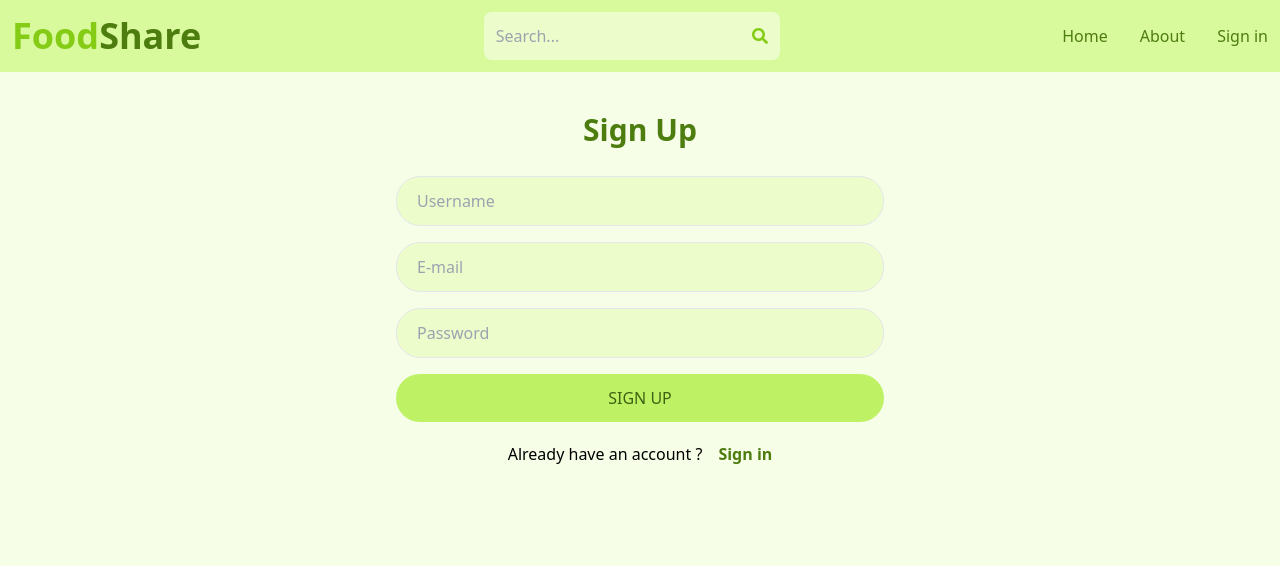
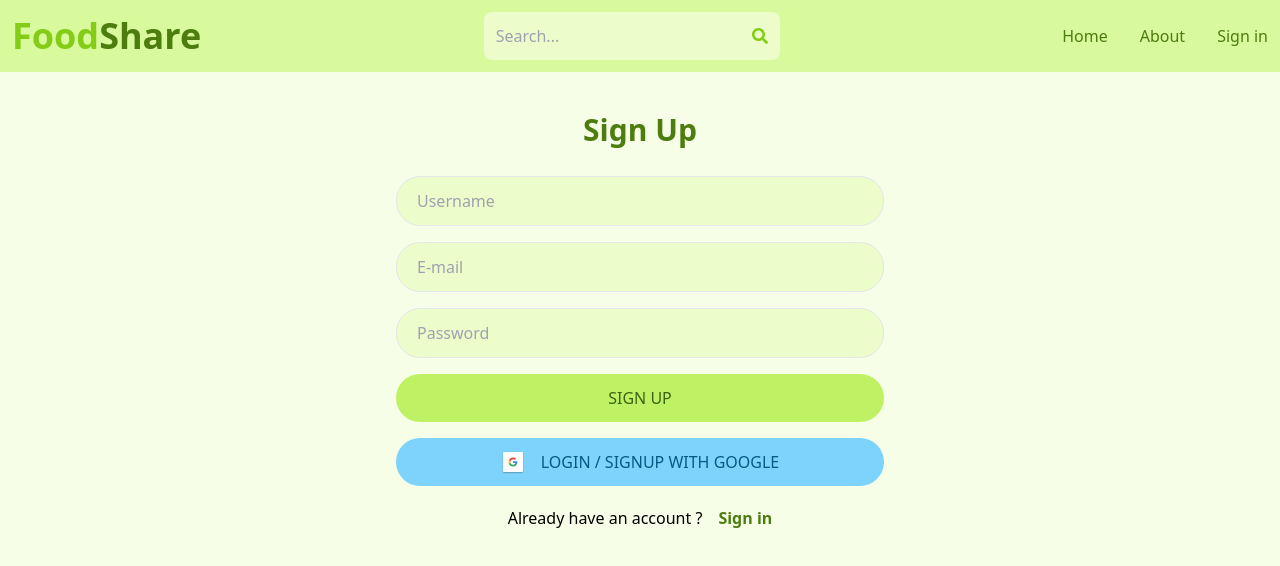
Before and after one commit to CJC0DeS/food-share, a React (Vite) app in the folder client/: page /sign-up in a window 1280 px wide. Shown: the top 566 px of the page. Built offline with nearby package versions, Linux system fonts and the light colour scheme; no server answers.

Commit message:
feat: Implement sign-with-google functionality[FE]

```diff
--- a/client/package.json
+++ b/client/package.json
@@ -11,6 +11,7 @@
   },
   "dependencies": {
     "@reduxjs/toolkit": "^2.2.6",
+    "firebase": "^10.12.2",
     "react": "^18.2.0",
     "react-dom": "^18.2.0",
     "react-icons": "^5.2.1",
--- /dev/null
+++ b/client/src/components/GoogleAuth.jsx
@@ -0,0 +1,44 @@
+import React from "react";
+import { useNavigate } from "react-router-dom";
+import GoogleImg from "../assets/images/google-logo.png";
+import { GoogleAuthProvider, getAuth, signInWithPopup } from "firebase/auth";
+import { app } from "../firebase";
+import { useDispatch } from "react-redux";
+import { setUser } from "../redux/user/userSlice";
+
+export default function GoogleAuth() {
+  const dispatch = useDispatch();
+  const nav = useNavigate();
+  const handleGoogleBtnClick = async () => {
+    try {
+      const provider = new GoogleAuthProvider();
+      const auth = getAuth(app);
+
+      const result = await signInWithPopup(auth, provider);
+      const res = await fetch("/api/auth/google-sign", {
+        method: "POST",
+        headers: {
+          "Content-Type": "application/json",
+        },
+        body: JSON.stringify(result.user),
+      });
+      const data = await res.json();
+      dispatch(setUser(data));
+      nav("/");
+    } catch (error) {
+      console.log("Unable to sign in using google", error);
+    }
+  };
+  return (
+    <div className="flex flex-col">
+      <button
+        onClick={handleGoogleBtnClick}
+        className="flex items-center justify-center px-5 bg-sky-300 text-sky-800 p-3 rounded-3xl uppercase hover:opacity-75 disabled:opacity-50"
+        type="button"
+      >
+        <img src={GoogleImg} alt="Google Logo" className="mr-4 w-6 h-6" />
+        Login / Signup with Google
+      </button>
+    </div>
+  );
+}
--- /dev/null
+++ b/client/src/firebase.js
@@ -0,0 +1,17 @@
+// Import the functions you need from the SDKs you need
+import { initializeApp } from "firebase/app";
+// TODO: Add SDKs for Firebase products that you want to use
+// https://firebase.google.com/docs/web/setup#available-libraries
+
+// Your web app's Firebase configuration
+const firebaseConfig = {
+  apiKey: import.meta.env.VITE_FIREBASE_API_KEY,
+  authDomain: "food-share-b8154.firebaseapp.com",
+  projectId: "food-share-b8154",
+  storageBucket: "food-share-b8154.appspot.com",
+  messagingSenderId: "925051685884",
+  appId: "1:925051685884:web:38f7c5c4d746894cb38079",
+};
+
+// Initialize Firebase
+export const app = initializeApp(firebaseConfig);
--- a/client/src/pages/SignIn.jsx
+++ b/client/src/pages/SignIn.jsx
@@ -2,6 +2,7 @@ import { Link, useNavigate } from "react-router-dom";
 import { useState } from "react";
 import { useDispatch } from "react-redux";
 import { setUser } from "../redux/user/userSlice";
+import GoogleAuth from "../components/GoogleAuth";
 
 export default function SignUp() {
   const [formData, setFormData] = useState({
@@ -70,6 +71,7 @@ export default function SignUp() {
         >
           {!loading ? "Sign In" : "Verifying credentials..."}
         </button>
+        <GoogleAuth />
       </form>
       <div className="flex mt-5">
         <div className="flex mx-auto gap-4">
--- a/client/src/pages/SignUp.jsx
+++ b/client/src/pages/SignUp.jsx
@@ -1,5 +1,6 @@
 import { Link, useNavigate } from "react-router-dom";
 import { useState } from "react";
+import GoogleAuth from "../components/GoogleAuth";
 
 export default function SignUp() {
   const [formData, setFormData] = useState({
@@ -74,6 +75,7 @@ export default function SignUp() {
         >
           {!loading ? "Sign Up" : "Setting up your account... Almost there!"}
         </button>
+        <GoogleAuth />
       </form>
       <div className="flex mt-5">
         <div className="flex mx-auto gap-4">
```
Also changed, not shown: client/src/assets/images/google-logo.png (added), 1 other file (tests, documents, lock files or other folders).
